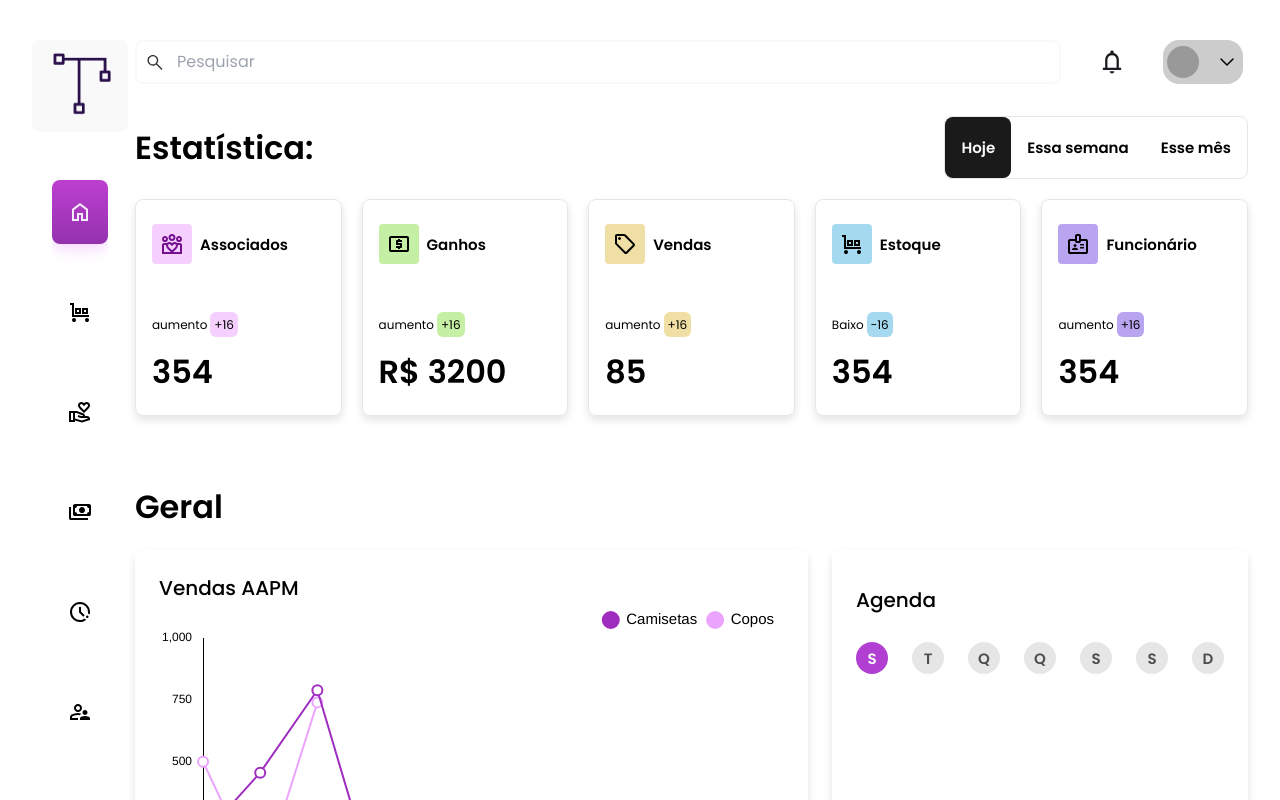
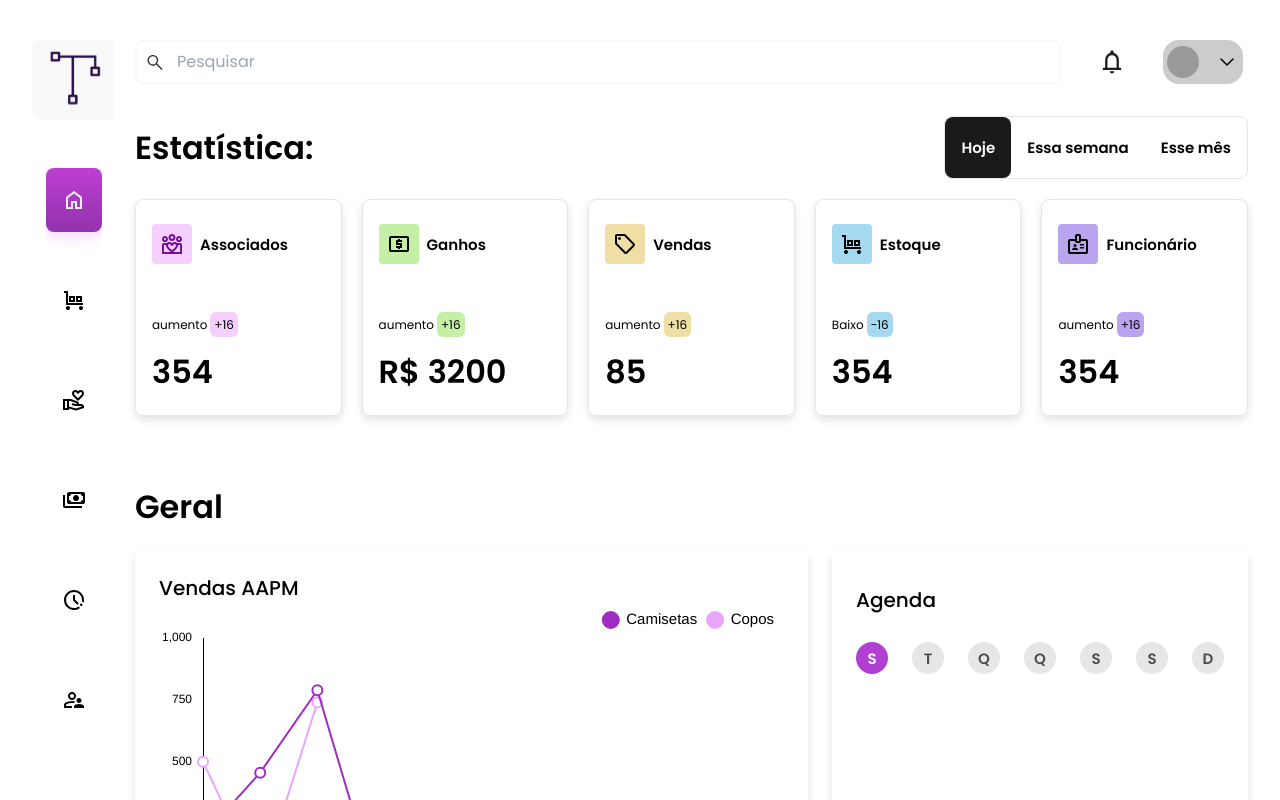
Before and after one commit to ryanNS3/PlanNexus-Front-End, a React (Vite) app: page / in a window 1280 px wide. Shown: the top 800 px of the page. Built offline with nearby package versions, Linux system fonts and the light colour scheme.

Commit message:
fix: remove postion:fixed from Sidebar

```diff
--- a/src/components/Sidebar/index.jsx
+++ b/src/components/Sidebar/index.jsx
@@ -13,7 +13,7 @@ import { useState } from "react";
 
 export function Sidebar() {
   return (
-    <aside className="fixed h-screen py-10 pr-9 min-[1471px]:pr-9 flex flex-col gap-12 min-[1471px]:col-span-2 items-center max-[1024px]:absolute max-[1024px]:left-[-100%]">
+    <aside className="relative h-screen py-10 min-[1471px]:pr-9 flex flex-col gap-12 min-[1471px]:col-span-2 items-center max-[1024px]:absolute max-[1024px]:left-[-100%]">
       <Link to="/">
         <img className="max-[1471px]:hidden rounded-lg" src={Logo} alt="" />
         <img className="min-[1471px]:hidden" src={CompactLogo} alt="" />
```
